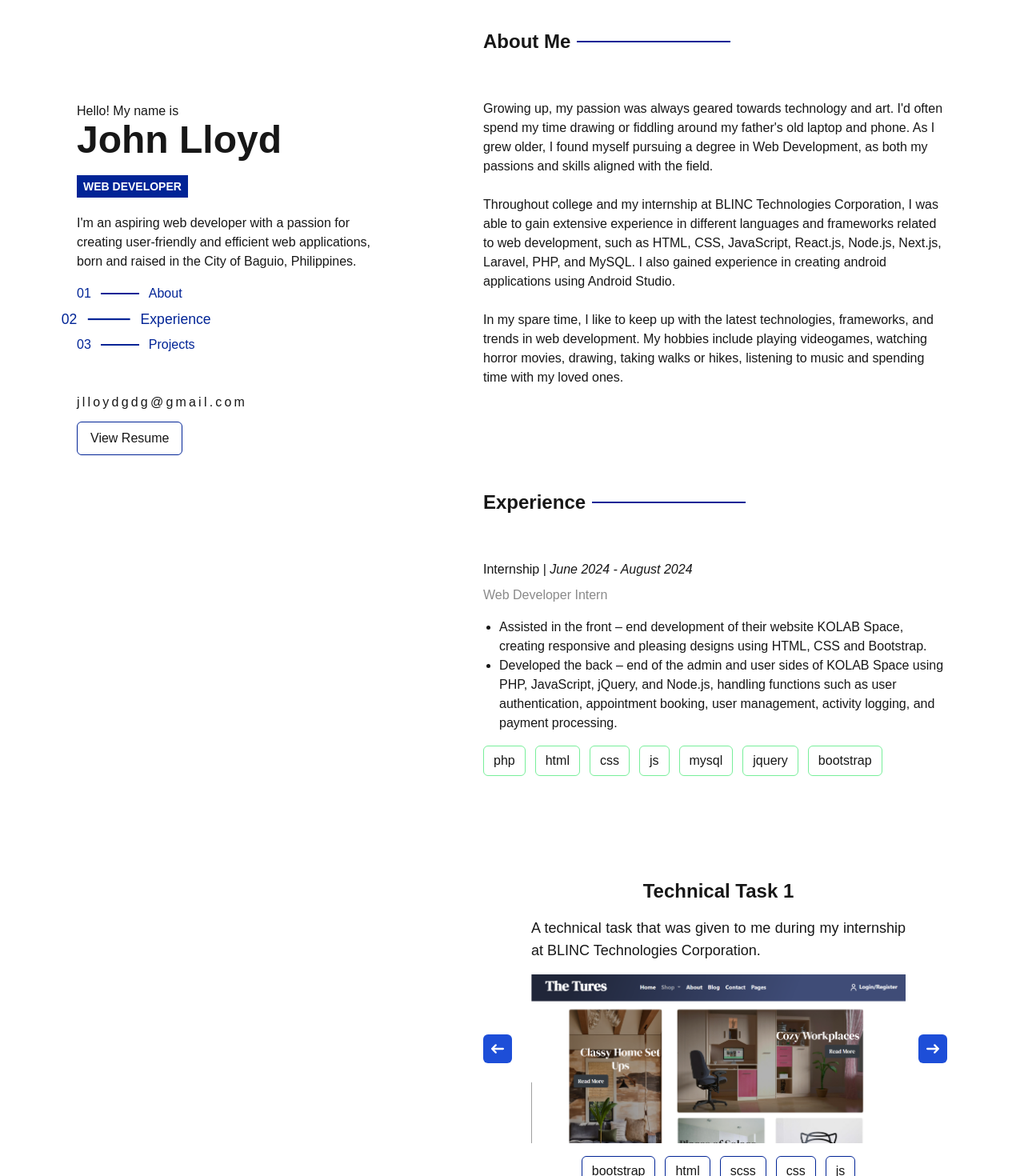
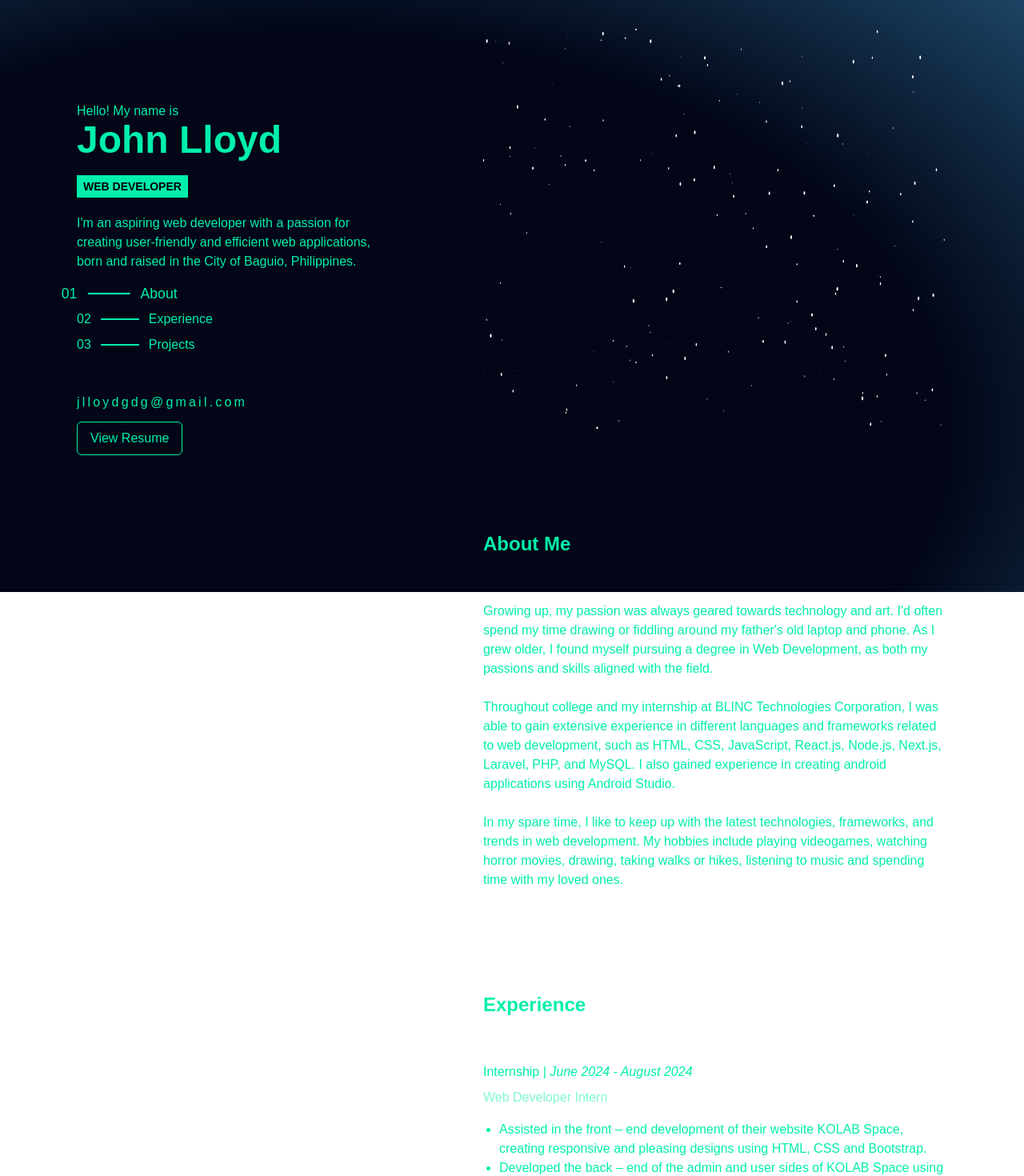
Before and after one commit to jllloydd/my-portfolio, a Next.js app: page / in a window 1280 px wide. Shown: the part 60-1530 px from the top of the page at 80% size. Built offline with nearby package versions, Linux system fonts and the light colour scheme.

Commit message:
Added color styling, aurora animation and stars

```diff
--- a/package.json
+++ b/package.json
@@ -10,6 +10,7 @@
   },
   "dependencies": {
     "components": "^0.1.0",
+    "framer-motion": "^11.13.4",
     "next": "15.0.4",
     "react": "^19.0.0",
     "react-dom": "^19.0.0",
--- /dev/null
+++ b/src/app/components/AuroraHero.jsx
@@ -0,0 +1,36 @@
+"use client";
+
+import React, { useEffect } from "react";
+import {
+  useMotionTemplate,
+  useMotionValue,
+  motion,
+  animate,
+} from "framer-motion";
+
+// const COLORS_TOP = ["#021C25", "#165A54", "#91DA73", "#69B347", "#23643D", "#022C22"]; other color scheme
+const COLORS_TOP = ["#01efac", "#01cbae", "#2082a6", "#524096", "#5f2a84"];
+
+export default function AuroraHero() {
+  const color = useMotionValue(COLORS_TOP[0]);
+
+  useEffect(() => {
+    animate(color, COLORS_TOP, {
+      ease: "easeInOut",
+      duration: 10,
+      repeat: Infinity,
+      repeatType: "mirror",
+    });
+  }, []);
+
+  const backgroundImage = useMotionTemplate`radial-gradient(125% 125% at 30% 75%, #020617 50%, ${color})`;
+
+  return (
+    <motion.div
+      style={{
+        backgroundImage,
+      }}
+      className="fixed inset-0 -z-10"
+    />
+  );
+}
--- a/src/app/components/Greeting.jsx
+++ b/src/app/components/Greeting.jsx
@@ -94,7 +94,7 @@ export default function Greeting() {
                 </span>
                 <div className="sm:space-y-5 space-y-3">
                   <h1 className="sm:text-5xl text-2xl font-bold">John Lloyd</h1>
-                  <h4 className="bg-[#012496] px-2 sm:py-1 py-0.5 inline-block text-[#ffffff] font-semibold uppercase text-sm">
+                  <h4 className="bg-[#01efac] px-2 sm:py-1 py-0.5 inline-block text-[#000000] font-semibold uppercase text-sm">
                     Web Developer
                   </h4>
                   <p className="text-sm sm:text-base sm:w-[384px]">
@@ -115,21 +115,21 @@ export default function Greeting() {
               <li
                 key={index}
                 className={`${
-                  item.id === activeSection ? "text-[#012496] scale-110" : ""
+                  item.id === activeSection ? "text-[#01efac] scale-110" : ""
                 }`}
               >
                 <Link
                   href={`#${item.id}`}
-                  className={`flex items-center gap-3 text-[#012496] ${
-                    item.id === activeSection ? "text-[#012496]" : ""
+                  className={`flex items-center gap-3 text-[#01efac] ${
+                    item.id === activeSection ? "text-[#01efac]" : ""
                   }`}
                 >
                   <span>{item.no}</span>
                   <span
                     className={`inline-block h-0.5 w-12  ${
                       item.id === activeSection
-                        ? "bg-[#012496]"
-                        : "bg-[#012496]"
+                        ? "bg-[#01efac]"
+                        : "bg-[#01efac]"
                     }`}
                   ></span>
                   <span>{item.text}</span>
@@ -146,7 +146,7 @@ export default function Greeting() {
               <Link
                 href="resume/Resume(Gatudan).pdf"
                 target="_blank"
-                className="px-4 py-2 border-[#012496] border rounded-md md:inline-block hidden"
+                className="px-4 py-2 border-[#01efac] border rounded-md md:inline-block hidden"
               >
                 View Resume
               </Link>
--- a/src/app/components/ProjectsSection.jsx
+++ b/src/app/components/ProjectsSection.jsx
@@ -20,7 +20,7 @@ export default function ProjectsSection() {
       name: "Technical Task 1",
       description:
         "A technical task that was given to me during my internship at BLINC Technologies Corporation.",
-      techStack: ["bootstrap", "html", "scss", "css", "js"],
+      techStack: ["bootstrap", "html", "css", "js"],
       images: [tt1],
       link: "https://jllloydd.github.io/BLIP-Activities/",
       github: "https://github.com/jllloydd/BLIP-Activities",
@@ -30,7 +30,7 @@ export default function ProjectsSection() {
       name: "Technical Task 2",
       description:
         "Another technical task that was given to me during my internship at BLINC Technologies Corporation.",
-      techStack: ["bootstrap", "html", "scss", "css", "js"],
+      techStack: ["bootstrap", "html", "css", "js"],
       images: [tt2],
       link: "https://jllloydd.github.io/task2/",
       github: "https://github.com/jllloydd/task2",
@@ -48,8 +48,8 @@ export default function ProjectsSection() {
       id: 4,
       name: "UCGC",
       description:
-        "A web application geared towards communication between University of the Cordilleras' students and guidance counselors. It features chat, booking,, real-time email notification, and authentication systems, aiming to digitize the counseling process.",
-      techStack: ["laravel", "tailwindcss", "js", "php", "mysql"],
+        "A web application geared towards communication between University of the Cordilleras' students and guidance counselors. It features chat, booking, real-time email notification, and authentication systems, aiming to digitize the counseling process.",
+      techStack: ["laravel", "tailwindcss", "js", "php", "mysql", "html"],
       images: [ucgc1, ucgc2, ucgc3, ucgc4],
       github: "https://github.com/jllloydd/UCGC-Laravel-10",
     },
@@ -116,7 +116,7 @@ export default function ProjectsSection() {
         <button
           onClick={handlePreviousProject}
           type="button"
-          className="text-white bg-blue-700 hover:bg-blue-800 focus:ring-4 focus:outline-none focus:ring-blue-300 font-medium rounded-md text-sm p-2.5 text-center inline-flex items-center me-2 dark:bg-blue-600 dark:hover:bg-blue-700 dark:focus:ring-blue-800"
+          className="text-greenthingy focus:ring-4 focus:outline-none font-medium rounded-md text-sm p-2.5 text-center inline-flex items-center me-2 dark:bg-blue-600 dark:hover:bg-blue-700 dark:focus:ring-blue-800"
         >
           <svg
             className="w-4 h-4 transform rotate-180"
@@ -154,7 +154,7 @@ export default function ProjectsSection() {
             {activeProject.techStack.map((tech, index) => (
               <li
                 key={index}
-                className="px-3 py-1.5 rounded-md border border-[#012496]"
+                className="px-3 py-1.5 rounded-md border border-[#01efac]"
               >
                 {tech}
               </li>
@@ -193,7 +193,7 @@ export default function ProjectsSection() {
         <button
           onClick={handleNextProject}
           type="button"
-          className="text-white bg-blue-700 hover:bg-blue-800 focus:ring-4 focus:outline-none focus:ring-blue-300 font-medium rounded-md text-sm p-2.5 text-center inline-flex items-center me-2 dark:bg-blue-600 dark:hover:bg-blue-700 dark:focus:ring-blue-800"
+          className="text-greenthingy focus:ring-4 focus:outline-none font-medium rounded-md text-sm p-2.5 text-center inline-flex items-center me-2 dark:bg-blue-600 dark:hover:bg-blue-700 dark:focus:ring-blue-800"
         >
           <svg
             className="w-4 h-4"
--- a/src/app/components/SectionHeader.jsx
+++ b/src/app/components/SectionHeader.jsx
@@ -6,7 +6,6 @@ export const SectionHeader = ({ title }) => {
       <h1 className="font-bold text-2xl space-x-2">
         <span className="inline-block">{title}</span>
       </h1>
-      <div className="sm:w-48 w-16 h-0.5 bg-[#012496]"></div>
     </div>
   );
 };
--- /dev/null
+++ b/src/app/components/StarField.jsx
@@ -0,0 +1,59 @@
+"use client";
+import React, { useEffect, useRef } from "react";
+
+export default function StarField() {
+  const canvasRef = useRef(null);
+
+  useEffect(() => {
+    const canvas = canvasRef.current;
+    const context = canvas.getContext("2d");
+    const stars = 200; // Number of stars
+    const starColor = "#ffffff"; // Color of the stars
+
+    // Set canvas size
+    const canvasWidth = window.innerWidth * 1.0; // 60% of the window width
+    const canvasHeight = 500; // Adjust height as needed
+    canvas.width = canvasWidth;
+    canvas.height = canvasHeight;
+
+    // Function to draw stars
+    function drawStars() {
+      for (let i = 0; i < stars; i++) {
+        const x = Math.random() * canvasWidth;
+        const y = Math.random() * canvasHeight;
+        const radius = Math.random() * 2.5; // Random radius for stars
+        context.beginPath();
+        context.arc(x, y, radius, 0, Math.PI * 2);
+        context.fillStyle = starColor;
+        context.fill();
+      }
+    }
+
+    drawStars();
+  }, []);
+
+  return (
+    <section
+      id="starfield"
+      style={{
+        position: "relative", // Ensure the section is positioned correctly
+        top: 0,
+        right: 0,
+        height: "500px", // Adjust height as needed
+        zIndex: -5, // Ensure it is behind other elements
+        overflow: "hidden", // Hide any overflow
+        boxSizing: "border-box", // Include padding and border in the element's total width and height
+      }}
+    >
+      <canvas
+        ref={canvasRef}
+        style={{
+          display: "block", // Remove any default inline styling
+          width: "100%", // Ensure the canvas takes full width of the section
+          height: "100%", // Ensure the canvas takes full height of the section
+        }}
+      />
+    </section>
+
+  );
+}
--- a/src/app/globals.css
+++ b/src/app/globals.css
@@ -5,6 +5,7 @@
 :root {
   --background: #ffffff;
   --foreground: #171717;
+  --text-color: #01efac;
 }
 
 @media (prefers-color-scheme: dark) {
@@ -16,7 +17,11 @@
 }
 
 body {
-  color: var(--foreground);
+  color: var(--text-color);
   background: var(--background);
   font-family: Arial, Helvetica, sans-serif;
 }
+
+.gradient-bg {
+  background: radial-gradient(55.63% 109.49% at 100% 0%, rgba(30, 230, 86, 0.2) 0%, rgba(30, 230, 86, 0) 100%);
+}
--- a/src/app/page.js
+++ b/src/app/page.js
@@ -1,20 +1,23 @@
 import Image from "next/image";
-import './globals.css';
+import "./globals.css";
 import Greeting from "./components/Greeting.jsx";
 import AboutSection from "./components/AboutSection.jsx";
 import ExperienceSection from "./components/ExperienceSection.jsx";
 import ProjectsSection from "./components/ProjectsSection.jsx";
+import AuroraHero from "./components/AuroraHero.jsx";
+import StarField from "./components/StarField.jsx";
 
 export default function Home() {
   return (
     <main className="xl:p-24 lg:p-20 md:p-16 sm:p-12 p-8 overflow-y-hidden relative">
       <Greeting />
       <div className="space-y-32 xl:w-[calc(100vw-700px)] relative z-20 lg:w-[calc(100vw-600px)] md:w-[calc(100vw-500px)] ml-auto">
-                <AboutSection />
-                <ExperienceSection />
-                <ProjectsSection />
-            </div>
+        <StarField />
+        <AboutSection />
+        <ExperienceSection />
+        <ProjectsSection />
+      </div>
+      <AuroraHero />
     </main>
-
   );
 }
--- a/tailwind.config.js
+++ b/tailwind.config.js
@@ -10,6 +10,7 @@ module.exports = {
       colors: {
         background: "var(--background)",
         foreground: "var(--foreground)",
+        greenthingy: "var(--text-color)",
       },
     },
   },
```
Also changed, not shown: 1 other file (tests, documents, lock files or other folders).
